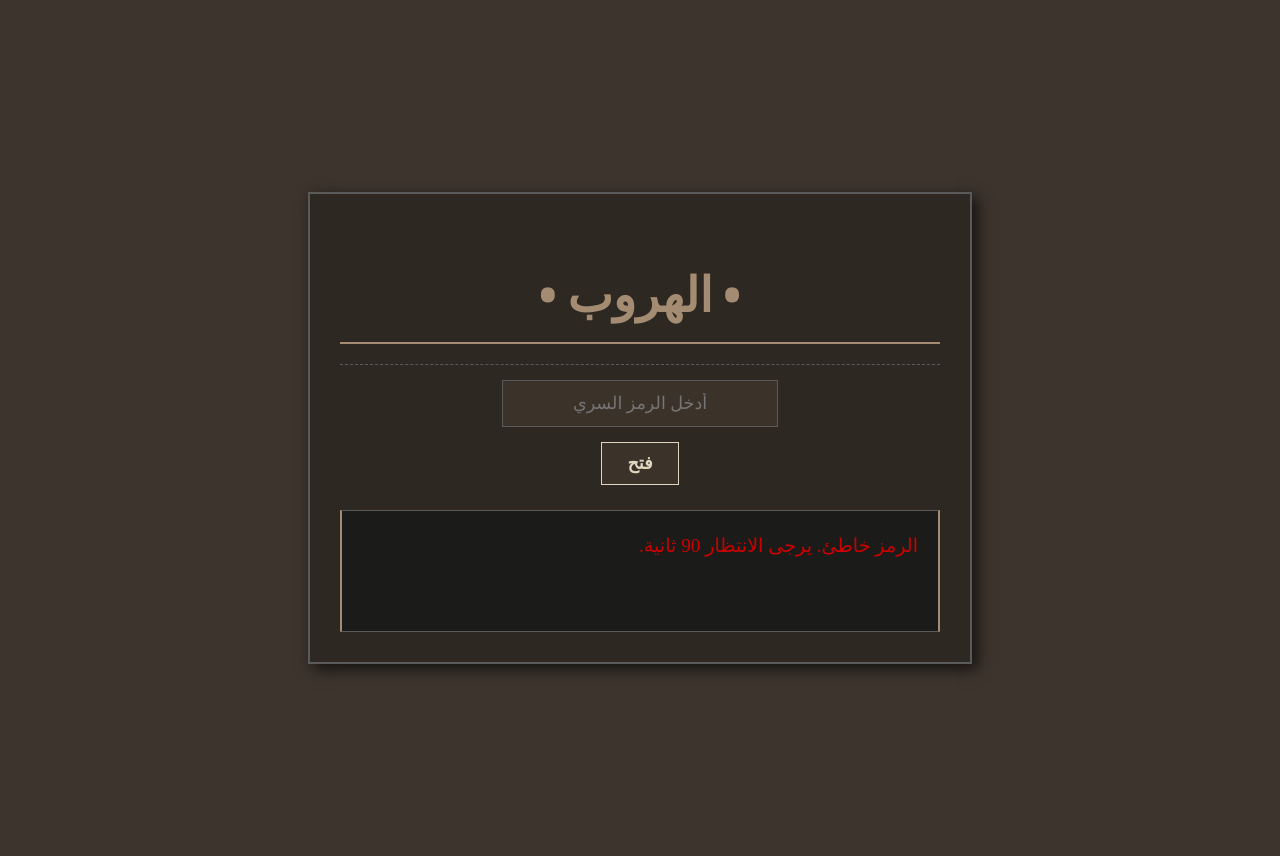
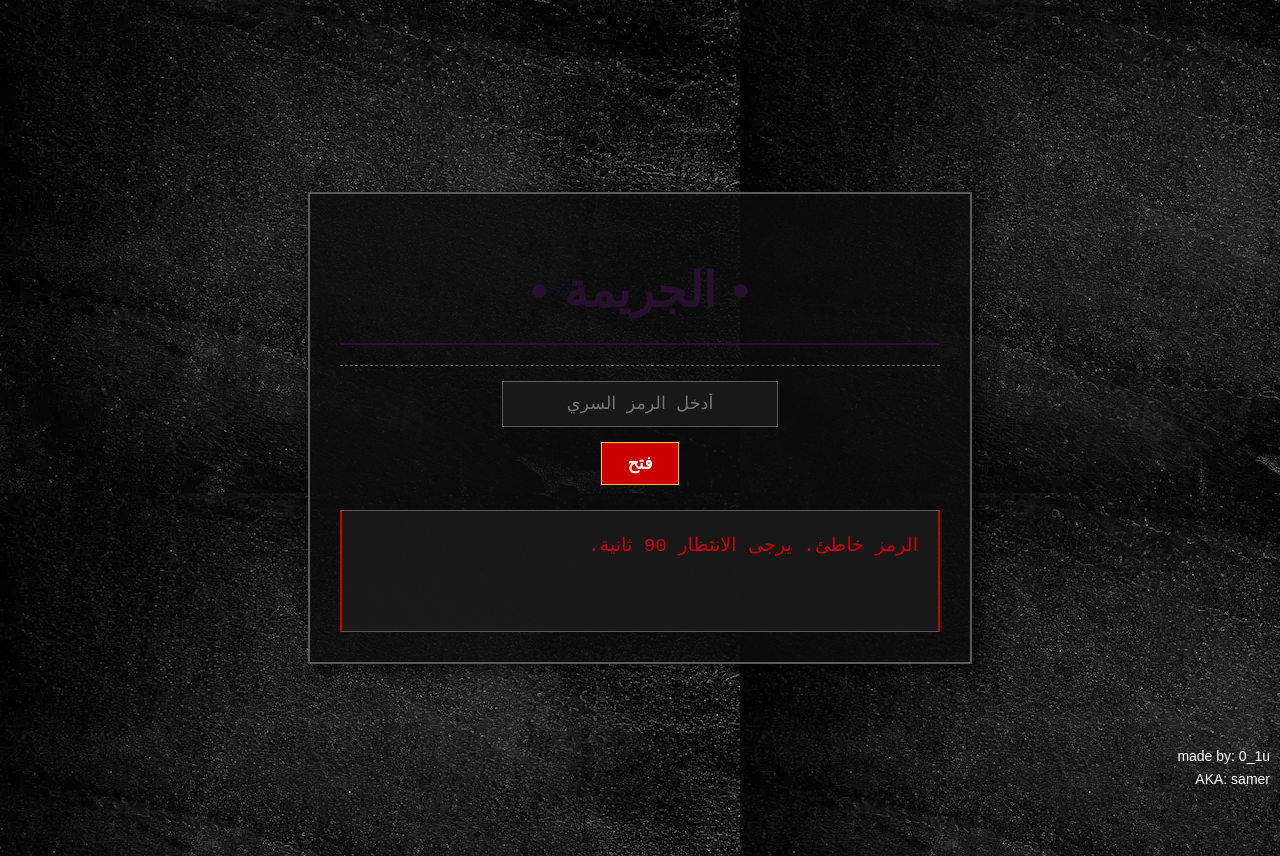
Before and after one commit to abu3md/my-safe-website, a plain HTML site: page index.html in a window 1280 px wide. Both pictures are taken after a click on the button "فتح". Drawn offline with Linux system fonts and the light colour scheme.

Commit message:
Your commit message here

```diff
--- a/index.html
+++ b/index.html
@@ -3,19 +3,23 @@
 <head>
     <meta charset="UTF-8">
     <meta name="viewport" content="width=device-width, initial-scale=1.0">
-    <title>الهروب من العالب</title>
+    <title>الجريمة السرية</title>
     <link rel="stylesheet" href="style.css">
 </head>
 <body>
 
 <div class="safe-container">
-    <h1>الهروب</h1>
+    <h1>الجريمة</h1>
     <div class="input-area">
         <input type="text" id="code-input" placeholder="أدخل الرمز السري">
         <button id="open-button">فتح</button>
     </div>
     <div id="result-display" class="result-display">
-        </div>
+    </div>
+</div>
+
+<div class="footer-credit">
+    made by: 0_1u <br> AKA: samer
 </div>
 
 <script src="script.js"></script>
--- a/script.js
+++ b/script.js
@@ -6,39 +6,45 @@ document.getElementById('code-input').addEventListener('keypress', function(e) {
 });
 
 const codes = {
-    '28': {
+    'تلميح': {
+        message: 'تفضل الصورة',
+        fileName: '1.png',
+        type: 'file',
+        fileType: 'الصورة'
+    },
+    'قبو': {
         message: 'تهانينا! الرمز صحيح. يمكنك تحميل الملف الآن.',
-        fileName: 'q7.png',
-        type: 'image'
+        fileName: 'after_8bo.pdf',
+        type: 'file',
+        fileType: 'PDF'
     },
-    '5,891': {
+    'KDXUA4BN': {
         message: 'تهانينا! الرمز صحيح. يمكنك تحميل الملف الآن.',
-        fileName: 'q8.png',
-        type: 'file'
+        fileName: 'after_code.pdf',
+        type: 'file',
+        fileType: 'PDF'
     },
-    '2004': {
-        message: 'تهانينا! الرمز صحيح. يمكنك تحميل الملف الآن.',
-        fileName: 'q9.png',
-        type: 'file'
-    },
-    'RUN AWAY': {
+    'ليلى': {
         message: '**تهانينا! لقد فزت في اللعبة!**',
         type: 'win'
     },
-    'MATH': {
+    'خائن': {
         message: 'تهانينا! الرمز صحيح. يمكنك تحميل الملف الآن.',
-        fileName: 'q10.png',
-        type: 'file'
+        fileName: 'after_5ayn.pdf',
+        type: 'file',
+        fileType: 'PDF'
     },
-    'تلميح': {
+    '12': {
         message: 'تهانينا! الرمز صحيح. يمكنك تحميل الملف الآن.',
-        fileName: 'q6.png',
-        type: 'file'
+        fileName: 'last.pdf',
+        type: 'file',
+        fileType: 'PDF'
     },
     'انا محاصر': {
-        message: 'تهانينا! الرمز صحيح. يمكنك تحميل الملف الآن.',
+        message: 'تم العثور على الملف:',
         fileName: 'men-on-sun.pdf',
-        type: 'file'
+        type: 'file',
+        fileType: 'PDF'
     }
 };
 
@@ -82,11 +88,12 @@ function checkCode() {
             resultDisplay.innerHTML = `${codeData.message}<br><br>الوقت الحالي هو: ${formattedTime}`;
         } else {
             const fileName = codeData.fileName;
+            const fileType = codeData.fileType;
             resultDisplay.innerHTML = `
                 ${codeData.message}
                 <br><br>
                 <a href="${fileName}" download target="_blank" style="color: #ffcc00; text-decoration: underline;">
-                    اضغط هنا لتحميل الملف
+                    اضغط هنا لتحميل ملف ${fileType}
                 </a>
             `;
         }
--- a/style.css
+++ b/style.css
@@ -1,40 +1,76 @@
+/* تنسيقات أساسية للجسم والخلفية */
 body {
     display: flex;
     justify-content: center;
     align-items: center;
     min-height: 100vh;
-    background-color: #3d342d; /* لون بني داكن للخلفية (خشب قديم) */
-    font-family: 'Times New Roman', serif; /* خط كلاسيكي */
-    color: #e0d5be; /* لون نص باهت (ورق قديم) */
+    background-image: url('background_pattern.png');
+    background-repeat: repeat;
+    background-size: auto;
+    background-color: #1c1c1c;
+    font-family: 'Courier New', monospace;
+    color: #f0f0f0;
     text-align: center;
     padding: 20px;
     line-height: 1.6;
 }
 
+/* تنسيقات المربعات الملونة للأجوبة */
+.answer-box {
+    padding: 15px;
+    margin-bottom: 20px;
+    border: 2px solid;
+    border-radius: 8px;
+    transition: transform 0.3s ease-in-out;
+}
+
+.answer-box:hover {
+    transform: translateY(-5px);
+}
+
+/* لون مربع الإجابة لقائمة الأسئلة الجديدة */
+.question-list-answer {
+    background-color: #26102e; /* لون قائمة السؤال الجديد */
+    border-color: #f0f0f0;
+}
+
+/* لون مربع الإجابة للفريق 1 */
+.team1-answer {
+    background-color: #093e58; /* لون الفريق 1 */
+    border-color: #f0f0f0;
+}
+
+/* لون مربع الإجابة للفريق 2 */
+.team2-answer {
+    background-color: #681212; /* لون الفريق 2 */
+    border-color: #f0f0f0;
+}
+
+/* تنسيقات الحاوية الرئيسية */
 .safe-container {
-    background-color: #2e2822; /* لون أغمق للخزنة */
+    background-color: rgba(13, 13, 13, 0.8);
     padding: 30px;
-    border: 2px solid #5a5a5a; /* إطار رمادي داكن */
+    border: 2px solid #5a5a5a;
     box-shadow: 5px 5px 15px rgba(0, 0, 0, 0.7);
     width: 90%;
     max-width: 600px;
 }
 
 h1 {
-    font-family: 'Georgia', serif;
+    font-family: 'Courier New', monospace;
     font-size: 3em;
     font-weight: bold;
     margin-bottom: 20px;
     text-transform: uppercase;
-    border-bottom: 2px solid #a38c71; /* لون بني ترابي للخط الفاصل */
+    border-bottom: 2px solid #26102e; /* لون قائمة السؤال الجديد */
     padding-bottom: 10px;
-    color: #a38c71;
+    color: #26102e; /* لون قائمة السؤال الجديد */
 }
 
 h1::before,
 h1::after {
     content: "•";
-    color: #a38c71;
+    color: #26102e; /* لون قائمة السؤال الجديد */
     margin: 0 10px;
 }
 
@@ -51,41 +87,52 @@ h1::after {
 #code-input {
     padding: 12px;
     border: 1px solid #5a5a5a;
-    background-color: #3b322a; /* خلفية داكنة لخانة الإدخال */
+    background-color: rgba(26, 26, 26, 0.9);
     width: 250px;
     font-size: 1.1em;
-    font-family: 'Times New Roman', serif;
+    font-family: 'Courier New', monospace;
     text-align: center;
-    color: #e0d5be;
+    color: #f0f0f0;
 }
 
 #open-button {
     padding: 10px 25px;
-    border: 1px solid #e0d5be;
-    background-color: #3b322a; /* لون زر داكن */
-    color: #e0d5be;
+    border: 1px solid #ffcc00;
+    background-color: #cc0000;
+    color: #f0f0f0;
     cursor: pointer;
     font-size: 1.1em;
     font-weight: bold;
-    font-family: 'Times New Roman', serif;
+    font-family: 'Courier New', monospace;
     transition: background-color 0.3s;
 }
 
 #open-button:hover {
-    background-color: #e0d5be; /* يصبح لون الزر فاتحًا عند التمرير */
-    color: #3b322a; /* لون النص يصبح داكنًا عند التمرير */
+    background-color: #e60000;
 }
 
 .result-display {
     min-height: 80px;
     padding: 20px;
     margin-top: 25px;
-    background-color: #3b322a; /* خلفية داكنة لعرض النتائج */
+    background-color: rgba(26, 26, 26, 0.9);
     border: 1px solid #5a5a5a;
     font-size: 1.2em;
     font-weight: normal;
     text-align: justify;
-    color: #e0d5be;
-    border-left: 2px solid #a38c71;
-    border-right: 2px solid #a38c71;
+    color: #f0f0f0;
+    border-left: 2px solid #cc0000;
+    border-right: 2px solid #cc0000;
 }
+
+/* تنسيقات نص المصمم في الزاوية */
+.footer-credit {
+    position: fixed;
+    bottom: 10px;
+    right: 10px;
+    color: #fff;
+    font-size: 14px;
+    font-family: sans-serif;
+    text-align: right;
+    direction: ltr;
+}
```
